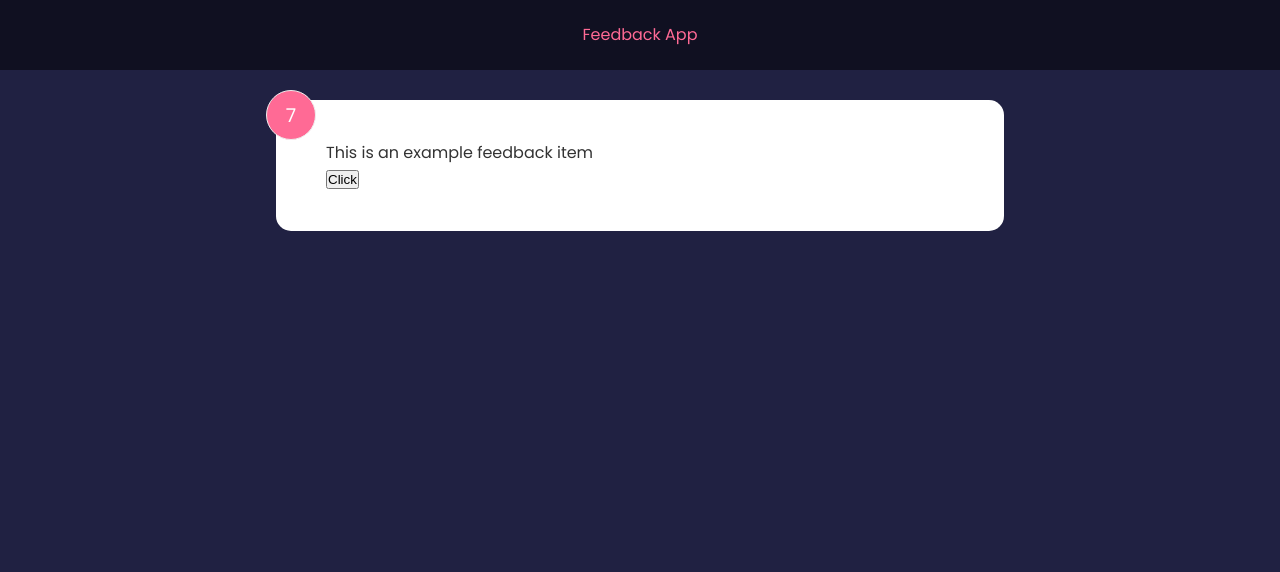
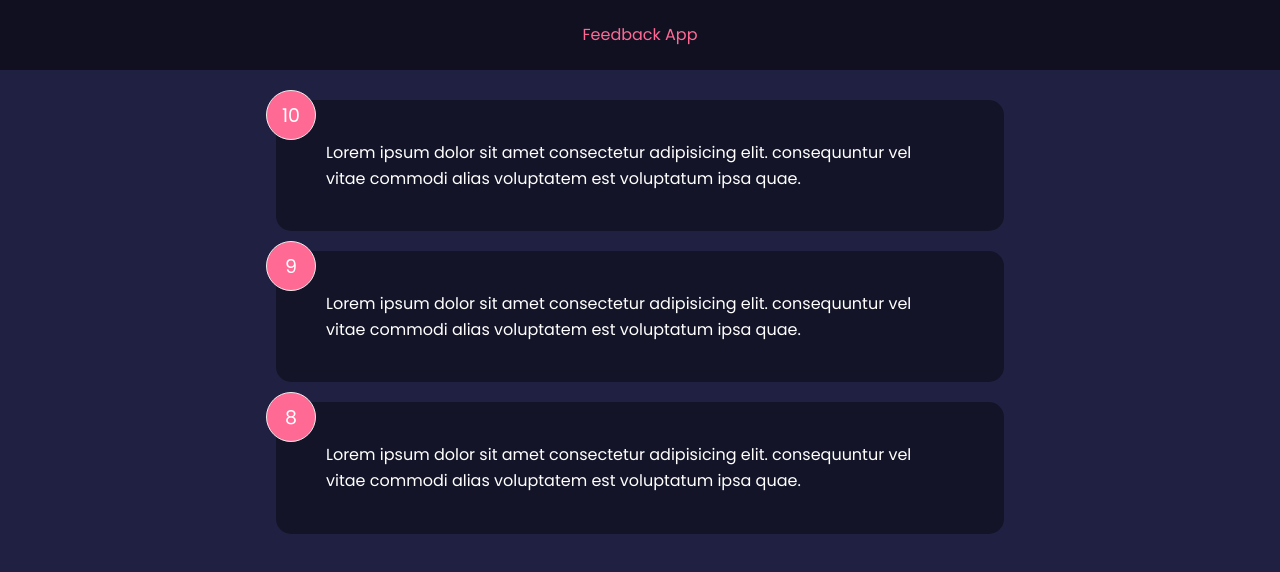
Before and after one commit to KWagner91/feedback-app, a React (Create React App) app: page / in a window 1280 px wide. Shown: the top 572 px of the page. Built offline with nearby package versions, Linux system fonts and the light colour scheme.

Commit message:
FeedbackData is passed as props to FeedbackItem

```diff
--- a/src/App.js
+++ b/src/App.js
@@ -1,12 +1,15 @@
 import Header from "./components/Header";
-import FeedbackItem from "./components/FeedbackItem";
+import { useState } from "react";
+import FeedbackData from "./data/FeedbackData";
+import FeedbackList from "./components/FeedbackList";
 
 function App() {
+    const [feedback, setFeedback] = useState(FeedbackData)
     return (
         <>
             <Header text='Feedback App' />
             <div className="container">
-                <FeedbackItem />
+                <FeedbackList feedback={feedback} />
             </div>
         </>
     )
--- a/src/components/FeedbackItem.jsx
+++ b/src/components/FeedbackItem.jsx
@@ -1,25 +1,21 @@
-import React, { useState } from 'react'
+import React, { useState } from 'react';
+import Card from './shared/Card';
+import PropTypes from 'prop-types';
 
-function FeedbackItem() {
-    const [rating, setRating] = useState(7)
-    const [text, setText] = useState("This is an example feedback item")
-
-    const handleClick = () => {
-        setRating((prev) => {
-            return prev + 1
-        });
-        setText("Updated Feedback Text")
-    }
+function FeedbackItem({item}) {
 
     return (
-        <div className='card'>
-            <div className="num-display">{rating}</div>
+        <Card reverse={true}>
+            <div className="num-display">{item.rating}</div>
             <div className="text-display">
-                {text}
+                {item.text}
             </div>
-            <button onClick={handleClick}>Click</button>
-        </div>
+        </Card>
     )
 }
 
+FeedbackItem.propTypes = {
+    item: PropTypes.object.isRequired,
+}
+
 export default FeedbackItem
--- /dev/null
+++ b/src/components/FeedbackList.jsx
@@ -0,0 +1,30 @@
+import React from 'react';
+import FeedbackItem from './FeedbackItem';
+import PropTypes from 'prop-types';
+
+function FeedbackList({feedback}) {
+if (!feedback || feedback.length === 0) {
+    return <p>No Feedback yet</p>;
+
+}
+
+  return (
+    <div className="feedback-list">
+        {feedback.map((item) =>
+        <FeedbackItem key={item.id} item={item} />
+        )}
+    </div>
+  )
+}
+
+FeedbackList.propTypes = {
+    feedback: PropTypes.arrayOf(
+        PropTypes.shape({
+            id: PropTypes.number.isRequired,
+            text: PropTypes.string.isRequired,
+            rating: PropTypes.number.isRequired,
+        })
+    ),
+}
+
+export default FeedbackList
--- /dev/null
+++ b/src/components/shared/Card.jsx
@@ -0,0 +1,18 @@
+import React from 'react';
+import PropTypes from 'prop-types';
+
+export default function Card({children, reverse}) {
+  return (
+    <div className={`card ${reverse && 'reverse'}`}>{children}</div>
+  )
+
+}
+
+Card.defaultProps= {
+  reverse: false
+}
+
+Card.propTypes = {
+    children: PropTypes.node.isRequired,
+    reverse: PropTypes.bool
+}
--- /dev/null
+++ b/src/data/FeedbackData.js
@@ -0,0 +1,19 @@
+const FeedbackData = [
+    {
+      id: 1,
+      rating: 10,
+      text: 'Lorem ipsum dolor sit amet consectetur adipisicing elit. consequuntur vel vitae commodi alias voluptatem est voluptatum ipsa quae.',
+    },
+    {
+      id: 2,
+      rating: 9,
+      text: 'Lorem ipsum dolor sit amet consectetur adipisicing elit. consequuntur vel vitae commodi alias voluptatem est voluptatum ipsa quae.',
+    },
+    {
+      id: 3,
+      rating: 8,
+      text: 'Lorem ipsum dolor sit amet consectetur adipisicing elit. consequuntur vel vitae commodi alias voluptatem est voluptatum ipsa quae.',
+    },
+  ]
+
+  export default FeedbackData
```
